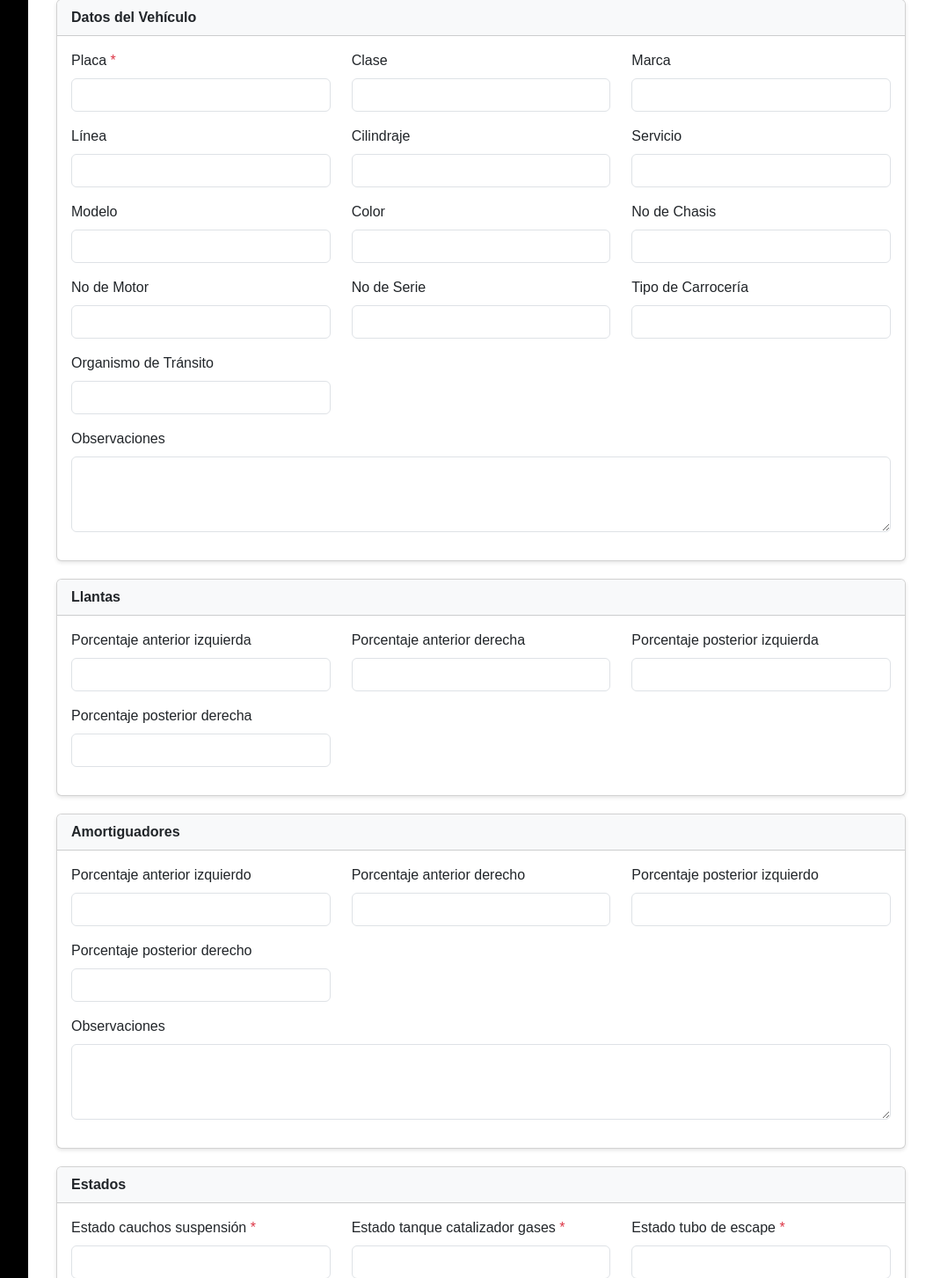
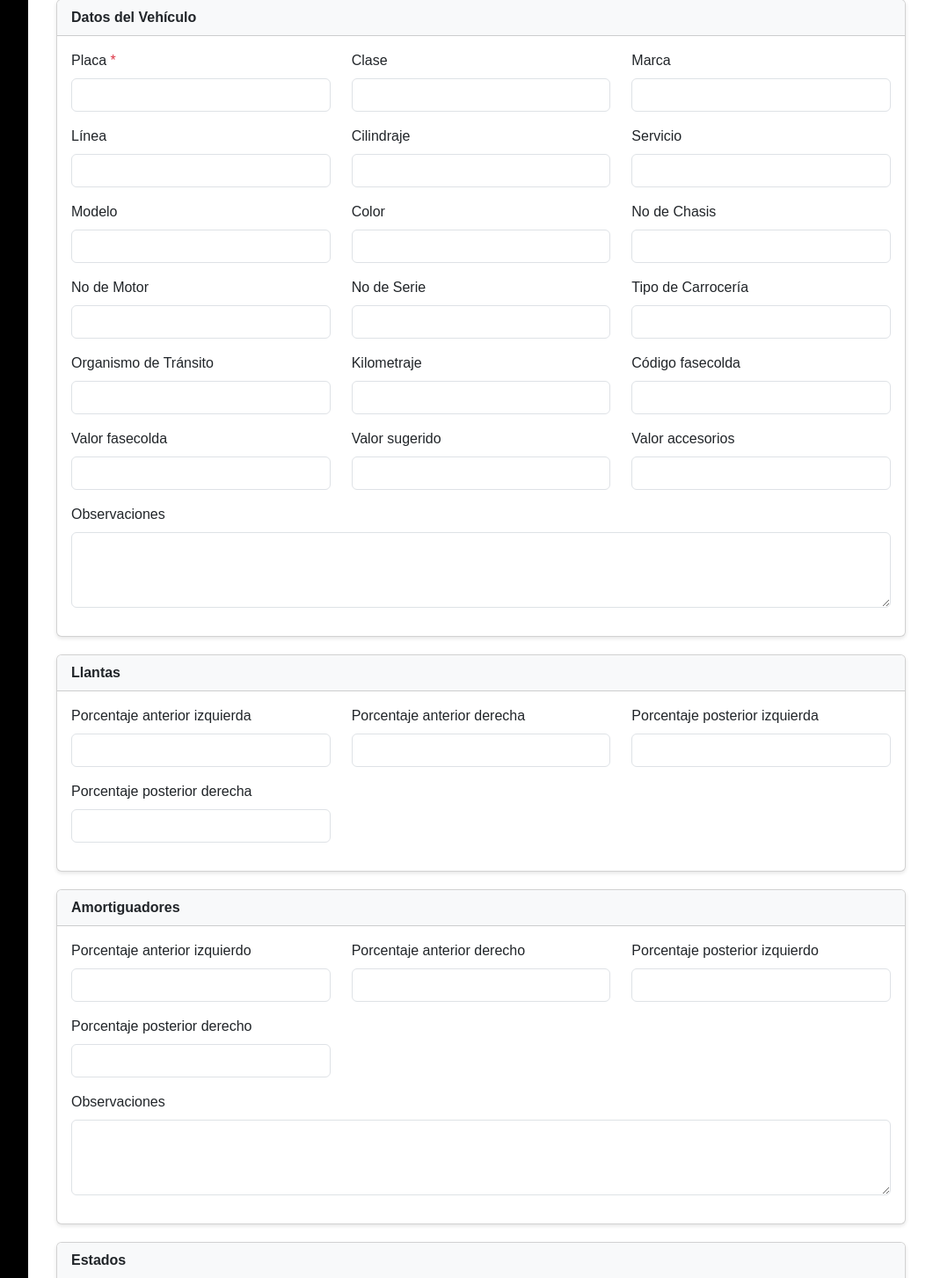
Before and after one commit to miksoftware/Pritec, a PHP site: page /C_peritajeC.php in a window 1280 px wide. Shown: the part 665-2118 px from the top of the page at 88% size, without its empty margins (218-1279 px from the left). Run offline with PHP 8.4, Linux system fonts and the light colour scheme; a user stored in the database is signed in; some libraries are stand-ins or nearby versions.

Commit message:
Se agregan campos de datos del vehículo

```diff
--- a/C_peritajeC.php
+++ b/C_peritajeC.php
@@ -193,6 +193,26 @@ $fields = [
                             <label class="form-label">Organismo de Tránsito</label>
                             <input type="text" class="form-control" name="organismo_transito">
                         </div>
+                        <div class="col-md-4 mb-3">
+                            <label for="kilometraje" class="form-label">Kilometraje</label>
+                            <input type="number" id="kilometraje" class="form-control" name="kilometraje">
+                        </div>
+                        <div class="col-md-4 mb-3">
+                            <label for="codigo_fasecolda" class="form-label">Código fasecolda</label>
+                            <input type="text" id="codigo_fasecolda" class="form-control" name="codigo_fasecolda">
+                        </div>
+                        <div class="col-md-4 mb-3">
+                            <label for="valor_fasecolda" class="form-label">Valor fasecolda</label>
+                            <input type="number" id="valor_fasecolda" class="form-control" name="valor_fasecolda">
+                        </div>
+                        <div class="col-md-4 mb-3">
+                            <label for="valor_sugerido" class="form-label">Valor sugerido</label>
+                            <input type="number" id="valor_sugerido" class="form-control" name="valor_sugerido">
+                        </div>
+                        <div class="col-md-4 mb-3">
+                            <label for="valor_accesorios" class="form-label">Valor accesorios</label>
+                            <input type="number" id="valor_accesorios" class="form-control" name="valor_accesorios">
+                        </div>
                         <div class="col-12 mb-3">
                             <label class="form-label">Observaciones</label>
                             <textarea class="form-control" name="observaciones" rows="3"></textarea>
--- a/L_peritajeC.php
+++ b/L_peritajeC.php
@@ -15,6 +15,7 @@ include 'layouts/header.php';
             <table id="tablaPeriajes" class="table table-striped table-bordered">
                 <thead>
                     <tr>
+                        <th>ID</th>
                         <th>Nombre y Apellidos</th>
                         <th>Identificación</th>
                         <th>Placa</th>
@@ -41,6 +42,7 @@ $(document).ready(function() {
             }
         },
         "columns": [
+            {"data": "id"},
             {"data": "nombre_apellidos"},
             {"data": "identificacion"},
             {"data": "placa"},
--- a/pritec.sql
+++ b/pritec.sql
@@ -170,5 +170,10 @@ CREATE TABLE IF NOT EXISTS `peritaje_completo` (
   `observaciones` text COLLATE utf8mb4_unicode_ci,
   `observaciones2` text COLLATE utf8mb4_unicode_ci,
   `email` varchar(255) COLLATE utf8mb4_unicode_ci DEFAULT NULL,
+  `kilometraje` varchar(50) COLLATE utf8mb4_unicode_ci DEFAULT NULL,
+  `codigo_fasecolda` varchar(50) COLLATE utf8mb4_unicode_ci DEFAULT NULL,
+  `valor_fasecolda` varchar(50) COLLATE utf8mb4_unicode_ci DEFAULT NULL,
+  `valor_sugerido` varchar(50) COLLATE utf8mb4_unicode_ci DEFAULT NULL,
+  `valor_accesorios` varchar(50) COLLATE utf8mb4_unicode_ci DEFAULT NULL,
   PRIMARY KEY (`id`)
 ) ENGINE=InnoDB AUTO_INCREMENT=4 DEFAULT CHARSET=utf8mb4 COLLATE=utf8mb4_unicode_ci;
```
Also changed, not shown: E_peritajeC.php (+20 -0 lines), P_peritajeC.php (+30 -0 lines), impresion_blanco/blank_peritajeC.php (+20 -0 lines), peritaje_completo/Update.php (+7 -1 lines), peritaje_completo/create.php (+9 -3 lines).
